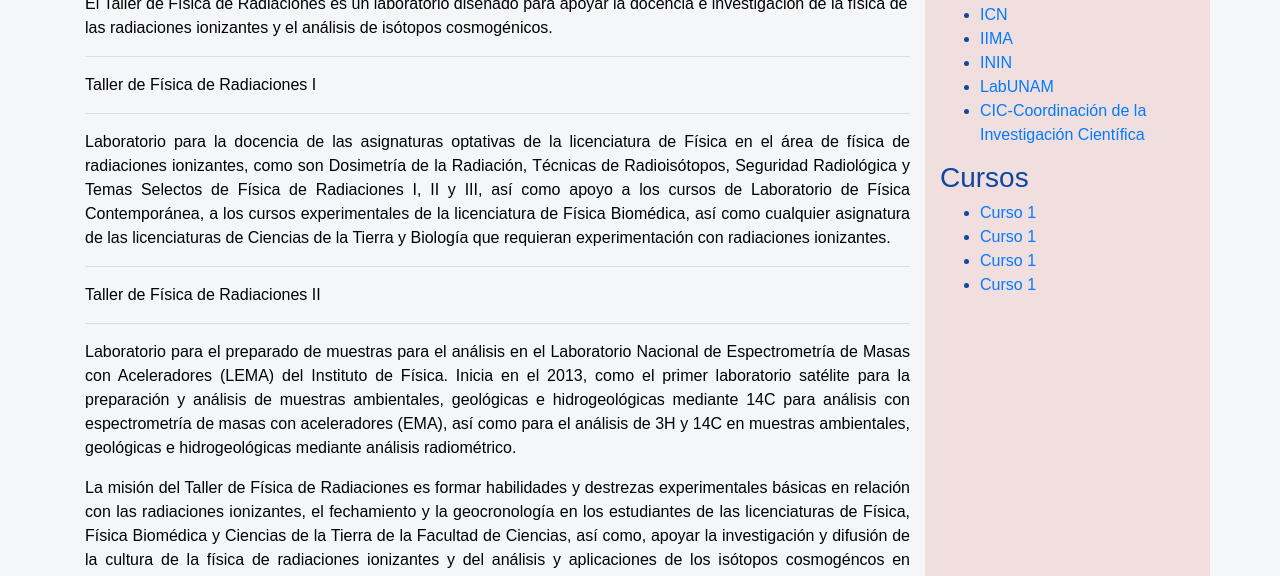
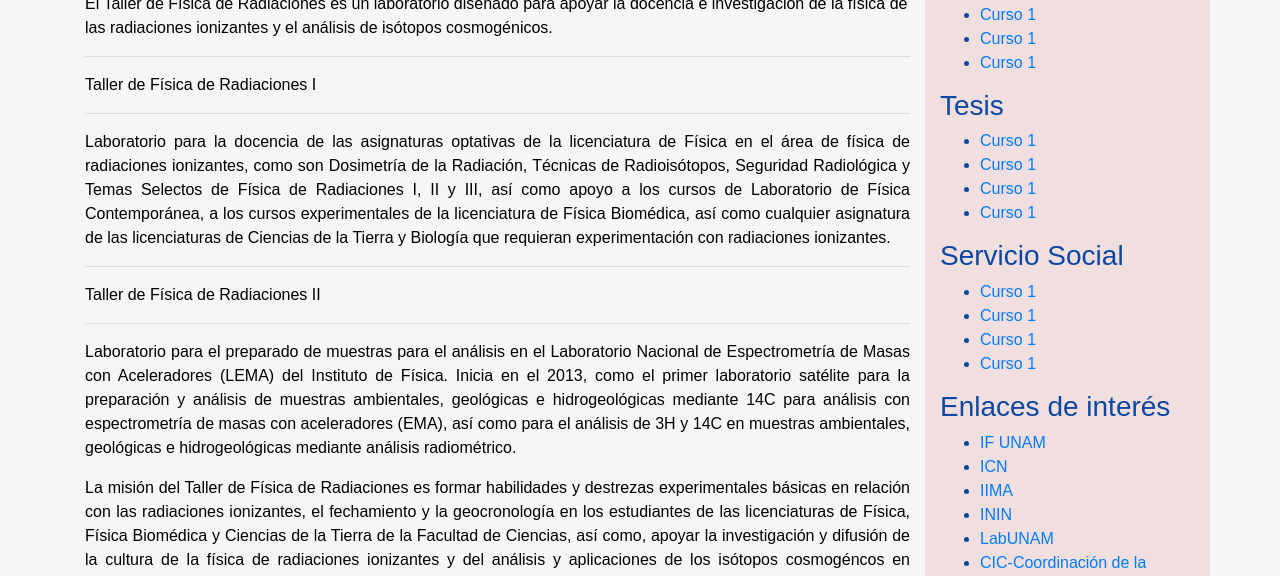
Before and after one commit to Erynu/proto_web, a plain HTML site: page index.html in a window 1280 px wide. Shown: the part 688-1264 px from the top of the page. Drawn offline with Linux system fonts and the light colour scheme.

Commit message:
Update index.html

```diff
--- a/index.html
+++ b/index.html
@@ -225,6 +225,32 @@ El TFR ha sido apoyado por la DGAPA con los proyectos PAPIME PE104215 y PE108815
              <br>
 			<aside class="col-md-3">
 				<div>
+					<h3>Cursos</h3>
+				<ul>
+					<li><a href="">Curso 1</a></li>
+					<li><a href="">Curso 1</a></li>
+					<li><a href="">Curso 1</a></li>
+					<li><a href="">Curso 1</a></li>
+
+                      </ul>
+					<h3>Tesis</h3>
+				<ul>
+					<li><a href="">Curso 1</a></li>
+					<li><a href="">Curso 1</a></li>
+					<li><a href="">Curso 1</a></li>
+					<li><a href="">Curso 1</a></li>
+
+                      </ul>
+
+					<h3>Servicio Social</h3>
+				<ul>
+					<li><a href="">Curso 1</a></li>
+					<li><a href="">Curso 1</a></li>
+					<li><a href="">Curso 1</a></li>
+					<li><a href="">Curso 1</a></li>
+
+                      </ul>
+
 				<h3>Enlaces de interés</h3>
 				<ul>
 					<li><a href="http:www.fisica.unam.mx/" target="_blank">IF UNAM</a></li>
@@ -235,14 +261,7 @@ El TFR ha sido apoyado por la DGAPA con los proyectos PAPIME PE104215 y PE108815
 					<li><a href="http://www.cic-ctic.unam.mx/" target="_blank">CIC-Coordinación de la Investigación Científica </a></li>
 						</ul>
 
-				<h3>Cursos</h3>
-				<ul>
-					<li><a href="">Curso 1</a></li>
-					<li><a href="">Curso 1</a></li>
-					<li><a href="">Curso 1</a></li>
-					<li><a href="">Curso 1</a></li>
 
-                      </ul>
 				</div>
 
 
```
